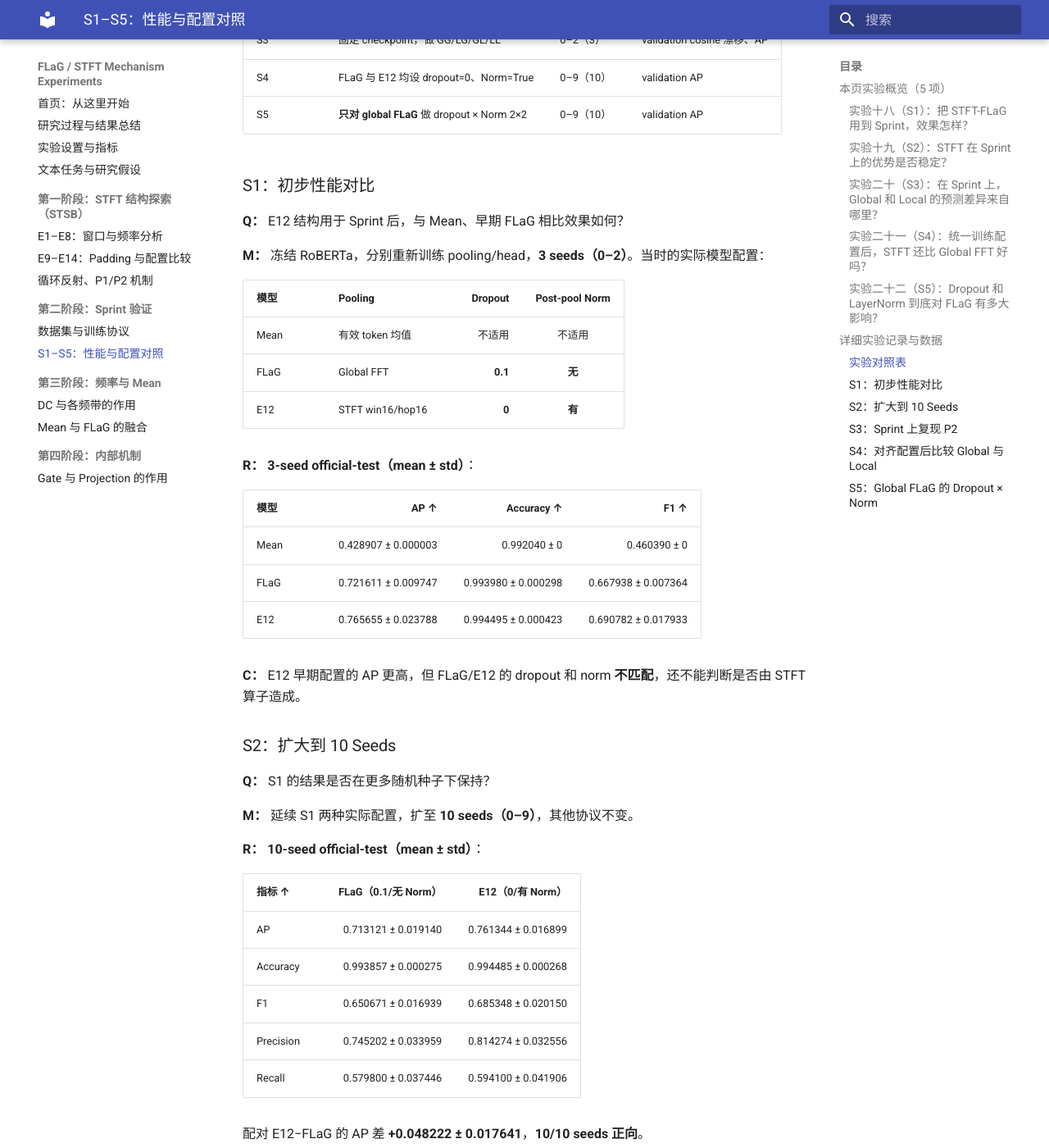
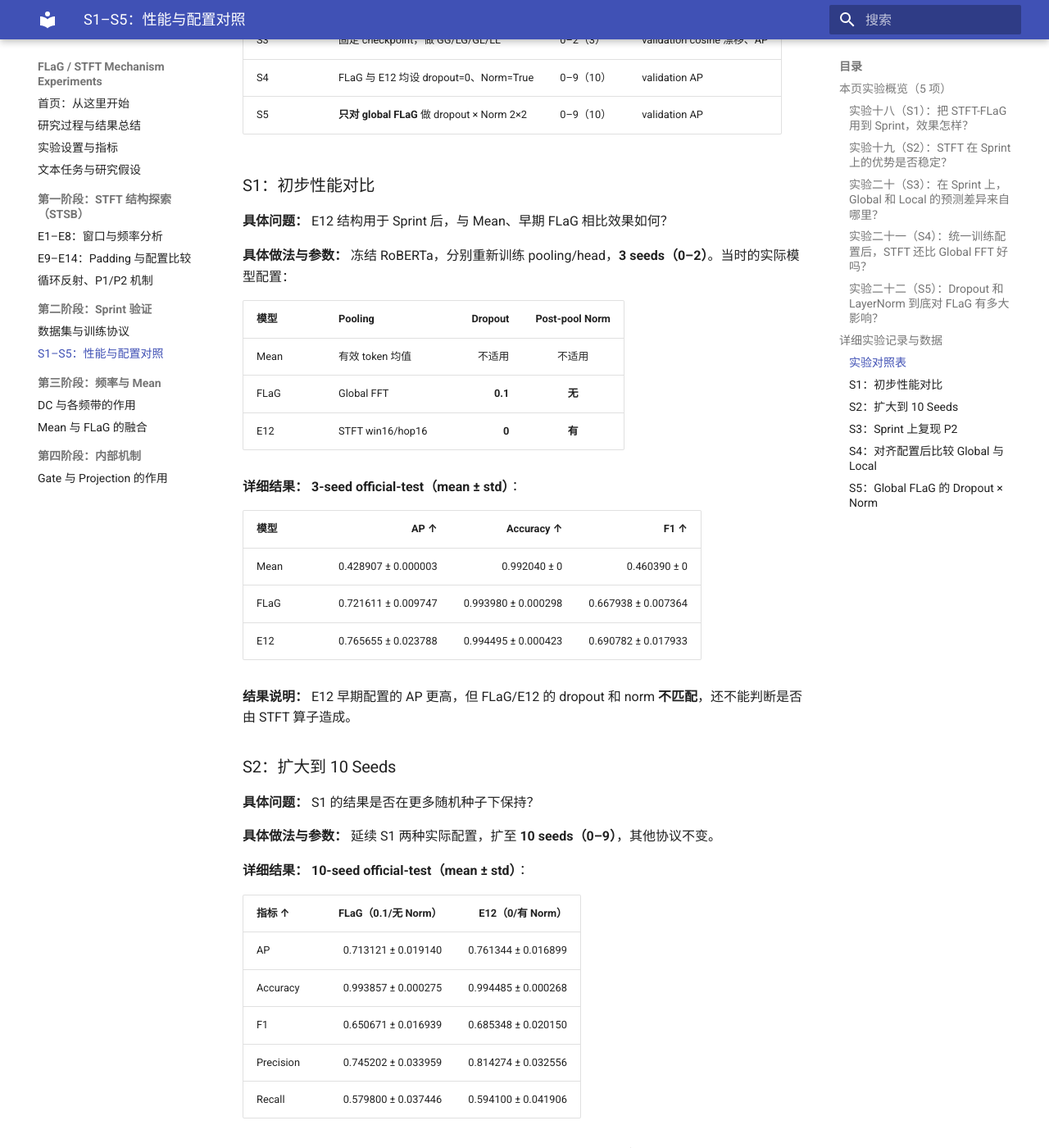
Before and after one commit to lumoswwr/FLaG-STFT-Notes, an MkDocs documentation site: the page built from docs/sprint/02-experiments.md, in a window 1280 px wide and 1400 px high, scrolled down 2167 px. Shown: the whole window at 82% size. Built offline with MkDocs 1.6.1 and Material for MkDocs 9.7.7, drawn with Linux system fonts in a browser that asks for light colours; some of the changed text lies outside the part shown.

Commit message:
Replace abbreviated QMRC labels with self-explanatory Chinese detail headings

```diff
--- a/docs/sprint/02-experiments.md
+++ b/docs/sprint/02-experiments.md
@@ -63,9 +63,9 @@
 
 ### S1：初步性能对比
 
-**Q：** E12 结构用于 Sprint 后，与 Mean、早期 FLaG 相比效果如何？
+**具体问题：** E12 结构用于 Sprint 后，与 Mean、早期 FLaG 相比效果如何？
 
-**M：** 冻结 RoBERTa，分别重新训练 pooling/head，**3 seeds（0–2）**。当时的实际模型配置：
+**具体做法与参数：** 冻结 RoBERTa，分别重新训练 pooling/head，**3 seeds（0–2）**。当时的实际模型配置：
 
 | 模型 | Pooling | Dropout | Post-pool Norm |
 | --- | --- | ---: | :---: |
@@ -73,7 +73,7 @@
 | FLaG | Global FFT | **0.1** | **无** |
 | E12 | STFT win16/hop16 | **0** | **有** |
 
-**R：** **3-seed official-test（mean ± std）**：
+**详细结果：** **3-seed official-test（mean ± std）**：
 
 | 模型 | AP ↑ | Accuracy ↑ | F1 ↑ |
 | --- | ---: | ---: | ---: |
@@ -81,15 +81,15 @@
 | FLaG | 0.721611 ± 0.009747 | 0.993980 ± 0.000298 | 0.667938 ± 0.007364 |
 | E12 | 0.765655 ± 0.023788 | 0.994495 ± 0.000423 | 0.690782 ± 0.017933 |
 
-**C：** E12 早期配置的 AP 更高，但 FLaG/E12 的 dropout 和 norm **不匹配**，还不能判断是否由 STFT 算子造成。
+**结果说明：** E12 早期配置的 AP 更高，但 FLaG/E12 的 dropout 和 norm **不匹配**，还不能判断是否由 STFT 算子造成。
 
 ### S2：扩大到 10 Seeds
 
-**Q：** S1 的结果是否在更多随机种子下保持？
+**具体问题：** S1 的结果是否在更多随机种子下保持？
 
-**M：** 延续 S1 两种实际配置，扩至 **10 seeds（0–9）**，其他协议不变。
+**具体做法与参数：** 延续 S1 两种实际配置，扩至 **10 seeds（0–9）**，其他协议不变。
 
-**R：** **10-seed official-test（mean ± std）**：
+**详细结果：** **10-seed official-test（mean ± std）**：
 
 | 指标 ↑ | FLaG（0.1/无 Norm） | E12（0/有 Norm） |
 | --- | ---: | ---: |
@@ -101,13 +101,13 @@
 
 配对 E12−FLaG 的 AP 差 **+0.048222 ± 0.017641**，**10/10 seeds 正向**。
 
-**C：** 两套**整体配置**之间的 AP 差在 10 seeds 中保持，但仍不能单独归因于局部 STFT。
+**结果说明：** 两套**整体配置**之间的 AP 差在 10 seeds 中保持，但仍不能单独归因于局部 STFT。
 
 ### S3：Sprint 上复现 P2
 
-**Q：** 在 Sprint 上，global/local 的输出差异主要来自 gate，还是重建路线？
+**具体问题：** 在 Sprint 上，global/local 的输出差异主要来自 gate，还是重建路线？
 
-**M：** 固定早期 FLaG 和 E12 各 **3 个 checkpoint（0–2）**，在 **adaptation validation** 上交叉使用两种 gate 来源和重建路线：
+**具体做法与参数：** 固定早期 FLaG 和 E12 各 **3 个 checkpoint（0–2）**，在 **adaptation validation** 上交叉使用两种 gate 来源和重建路线：
 
 | 配置 | Gate 来源 | Gate 作用的频谱及重建 |
 | --- | --- | --- |
@@ -118,7 +118,7 @@
 
 **GL** 中 global 频谱只用于生成 gate，实际被门控、逆变换的仍是 **local 频谱**。同一训练来源的一行实验共享同一个 checkpoint，不重新训练。
 
-**R：** **3-seed validation 平均绝对 cosine 漂移**：
+**详细结果：** **3-seed validation 平均绝对 cosine 漂移**：
 
 | 权重来源 | 只换 gate：LG−GG | 换重建路线：GL−GG |
 | --- | ---: | ---: |
@@ -132,15 +132,15 @@
 | FLaG-trained | 0.766287 | 0.766287 | 0.764097 | 0.764097 |
 | E12-trained | 0.800695 | 0.800695 | 0.792300 | 0.792300 |
 
-**C：** 与 STSB 的 P2 一致：只换 gate 几乎不改变输出，差异主要来自**重建路线**；直接换成 local 重建并未提高当前模型的 validation AP。
+**结果说明：** 与 STSB 的 P2 一致：只换 gate 几乎不改变输出，差异主要来自**重建路线**；直接换成 local 重建并未提高当前模型的 validation AP。
 
 ### S4：对齐配置后比较 Global 与 Local
 
-**Q：** 去掉 dropout/norm 的配置差异后，E12 还有稳定的 AP 优势吗？
+**具体问题：** 去掉 dropout/norm 的配置差异后，E12 还有稳定的 AP 优势吗？
 
-**M：** FLaG、E12 都使用 **dropout=0、post-pool Norm=True**，其余训练条件一致，比较 **10 seeds（0–9）**。两者主要区别是 global FFT 与 E12 的 STFT 16/16。
+**具体做法与参数：** FLaG、E12 都使用 **dropout=0、post-pool Norm=True**，其余训练条件一致，比较 **10 seeds（0–9）**。两者主要区别是 global FFT 与 E12 的 STFT 16/16。
 
-**R：** **10-seed adaptation-validation AP**：
+**详细结果：** **10-seed adaptation-validation AP**：
 
 | 模型 | mean ± std |
 | --- | ---: |
@@ -150,15 +150,15 @@
 
 **4/10 seeds** 的差值为正。
 
-**C：** 在匹配配置下没有观察到稳定的 E12 优势，S1/S2 的差异不能直接归因于 STFT 算子。
+**结果说明：** 在匹配配置下没有观察到稳定的 E12 优势，S1/S2 的差异不能直接归因于 STFT 算子。
 
 ### S5：Global FLaG 的 Dropout × Norm
 
-**Q：** dropout 与 post-pool Norm 是否影响 Sprint 的 global FLaG？
+**具体问题：** dropout 与 post-pool Norm 是否影响 Sprint 的 global FLaG？
 
-**M：** **固定 global FFT**，交叉测试 dropout `{0,0.1}` 和 Norm `{无,有}` 四种设置；每组 **10 seeds（0–9）**，其余训练条件一致。
+**具体做法与参数：** **固定 global FFT**，交叉测试 dropout `{0,0.1}` 和 Norm `{无,有}` 四种设置；每组 **10 seeds（0–9）**，其余训练条件一致。
 
-**R：** **10-seed adaptation-validation AP**：
+**详细结果：** **10-seed adaptation-validation AP**：
 
 | Dropout | Norm | AP（mean ± std） |
 | ---: | :---: | ---: |
@@ -169,4 +169,4 @@
 
 相同 dropout 下**增加 Norm**：dropout=0.1 时 AP 差为 **+0.068220**；dropout=0 时为 **−0.003145**。
 
-**C：** dropout 与 Norm 存在交互，本实验四种 **global FLaG** 配置中 `0.1 + 有 Norm` 的 validation AP 最高。**本实验没有测试 `0.1 + 有 Norm` 的 Sprint E12**，不能据此比较这项配置下的 global 与 local。
+**结果说明：** dropout 与 Norm 存在交互，本实验四种 **global FLaG** 配置中 `0.1 + 有 Norm` 的 validation AP 最高。**本实验没有测试 `0.1 + 有 Norm` 的 Sprint E12**，不能据此比较这项配置下的 global 与 local。
```
